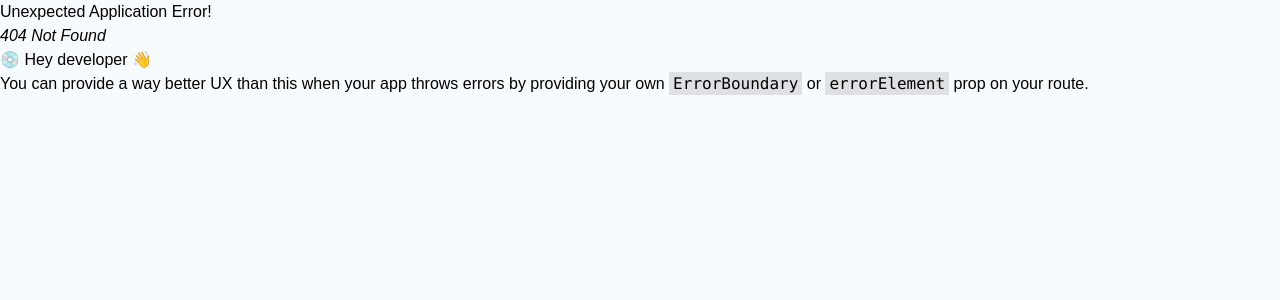
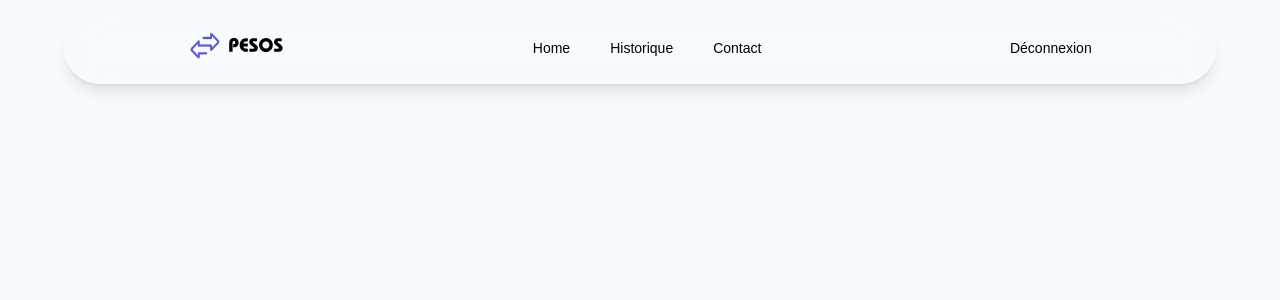
Before and after one commit to Kirama97/Pesos_app, a React (Vite) app: page /dashboard in a window 1280 px wide. Before the commit this address had no page. Shown: the top 300 px of the page. Built offline with nearby package versions, Linux system fonts and the light colour scheme.

Commit message:
dashboard

```diff
--- a/src/App.jsx
+++ b/src/App.jsx
@@ -7,6 +7,7 @@ import {
 import Accueil from "./Pages/Accueil";
 import Connexion from "./Pages/Connexion";
 import Inscription from "./Pages/Inscription";
+import Dashboard from "./Pages/Dashboard";
 
 const router = createBrowserRouter([
   {
@@ -21,6 +22,10 @@ const router = createBrowserRouter([
     path: "/inscription",
     element: <Inscription />,
   },
+  {
+    path: "/dashboard",
+    element: <Dashboard />,
+  },
 ]);
 
 function App() {
--- /dev/null
+++ b/src/Composants/Dashboard/Navbar.jsx
@@ -0,0 +1,30 @@
+import React from 'react'
+import { Link } from 'react-router-dom'
+import pesosLogo from '/src/assets/icones/pesos_logo.svg';
+
+
+const Navbar = () => {
+  return (
+    <nav className=' backdrop-blur-xl mt-3 rounded-full  py-3 mx-[5%] text-sm shadow-lg text-noire flex justify-around items-center '>
+        <img className='h-12 w-30'  src={pesosLogo} alt="" srcset="" />
+
+        <ul className='flex gap-10 '>
+            <li>
+               <a href="">Home</a>
+            </li>
+            <li>
+               <a href="">Historique</a>
+            </li>
+            <li>
+               <a href="">Contact</a>
+            </li>
+        </ul>
+
+        <div className="">
+            <button className=''>Déconnexion</button>
+        </div>
+    </nav>
+  )
+}
+
+export default Navbar
--- a/src/Pages/Connexion.jsx
+++ b/src/Pages/Connexion.jsx
@@ -1,9 +1,27 @@
 import React from 'react'
 import { Link } from 'react-router-dom'
 import pesosLogo from '/src/assets/icones/pesos_logo.svg';
+import { Login } from '@mui/icons-material';
+import { useNavigate } from 'react-router-dom';
+
+const Connexion = () => {
+
+const navigate = useNavigate()
+
+const submitForm = (e) => {
+
+  e.preventDefault();
 
 
-const Connexion = () => {
+
+   return navigate('/dashboard')
+
+}
+
+
+
+
+
   return (
    <div className='p-[2%] bg-[url-()] md:h-[100vh] w-full  '>
 
@@ -20,22 +38,17 @@ const Connexion = () => {
              <h2 className='text-center font-bold text-xl my-5'>Connexion</h2>
 
 
-             <form action="" className='mt-10 px-3 md:px-10'>
+             <form action="" onSubmit={submitForm}  className='mt-10 px-3 md:px-10'>
 
 
                 <div className="flex flex-col gap-2 mb-5">
-                    <label htmlFor="nom">Email</label>
-                    <input className='p-2 rounded-sm  outline-double outline-indigo-600 text-black text-sm placeholder:text-[13px]' type="Email" name="email" id="email" placeholder='Email' />
+                    <label htmlFor="email">Email</label>
+                    <input  className='p-2 rounded-sm  outline-double outline-indigo-600 text-black text-sm placeholder:text-[13px]' type="Email" name="email" id="email" placeholder='Email' />
                 </div>
                 <div className="flex flex-col gap-2">
                     <label htmlFor="prenom">Mots de passe</label>
-                    <input className='p-2 rounded-sm  outline-double outline-indigo-600 text-black text-sm placeholder:text-[13px]' type="password" name="password" id="password"  placeholder="mots de passe" />
+                    <input   className='p-2 rounded-sm  outline-double outline-indigo-600 text-black text-sm placeholder:text-[13px]' type="password" name="password" id="password"  placeholder="mots de passe" />
                 </div>
-
-
-
-
-
 
 
                 <button type='submit'  className='mt-10 w-full rounded-sm py-3 bg-indigo-900 hover:bg-indigo-950'>Connexion</button>
--- a/src/Pages/Dashboard.jsx
+++ b/src/Pages/Dashboard.jsx
@@ -0,0 +1,11 @@
+import React from 'react'
+import Navbar from '../Composants/Dashboard/Navbar'
+const Dashboard = () => {
+  return (
+    <>
+        <Navbar></Navbar>
+    </>
+  )
+}
+
+export default Dashboard
--- a/src/index.css
+++ b/src/index.css
@@ -11,8 +11,9 @@
 
 *{
     box-sizing: border-box;
-    /* font-family: "Baumans", system-ui;! */
     font-family: var(--font2);
+    margin: 0;
+    padding: 0;
 
 }
 
```
